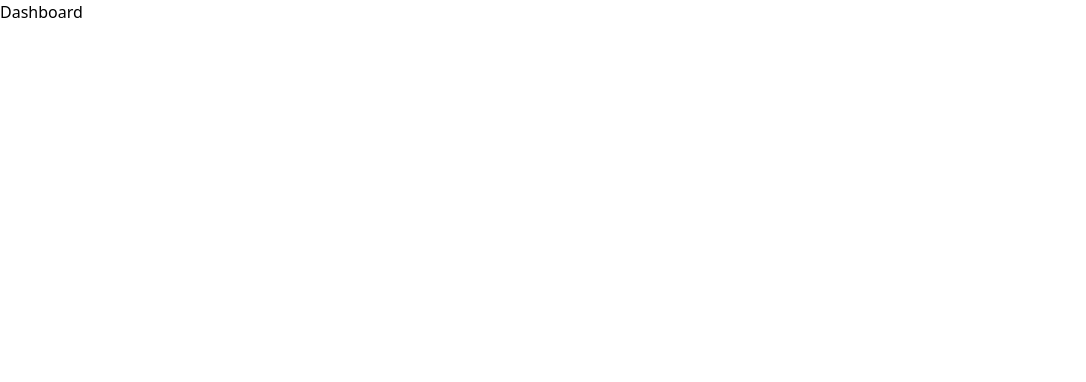
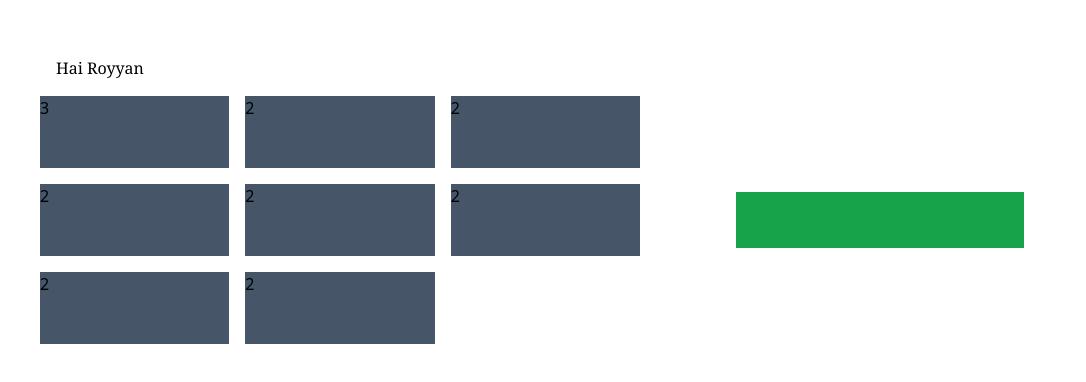
Before and after one commit to muhyiii/perform, a React (Create React App) app: page /dashboard in a window 1280 px wide. Shown: the top 382 px of the page, without its empty margins (0-1086 px from the left). Built offline with nearby package versions, Linux system fonts and the light colour scheme.

Commit message:
dashboard

```diff
--- a/src/Pages/dashboard.jsx
+++ b/src/Pages/dashboard.jsx
@@ -2,7 +2,31 @@ import React from 'react'
 
 const Dashboard = () => {
   return (
-    <div>Dashboard</div>
+    <div className='p-10 '>
+      <div>
+        <p className='font-serif p-4 '> Hai Royyan</p>
+      </div>
+      <div className='grid grid-cols-2'>
+      <div class="grid grid-cols-3 gap-4 flex-auto  ">
+        <div className='bg-slate-600 flex-'>3</div>
+        <div className=' bg-slate-600 '>2</div>
+        <div className=' bg-slate-600'>2</div>
+        <div className=' bg-slate-600'>2</div>
+        <div className=' bg-slate-600'>2</div>
+        <div className=' bg-slate-600'>2</div>
+        <div className=' bg-slate-600'>2</div>
+        <div className=' bg-slate-600'>2</div>
+      </div>
+      <div class="container bg-green-600 w-72   p-7 m-24">
+
+
+      </div>
+      </div>
+
+      <div>
+
+      </div>
+    </div>
   )
 }
 
```
